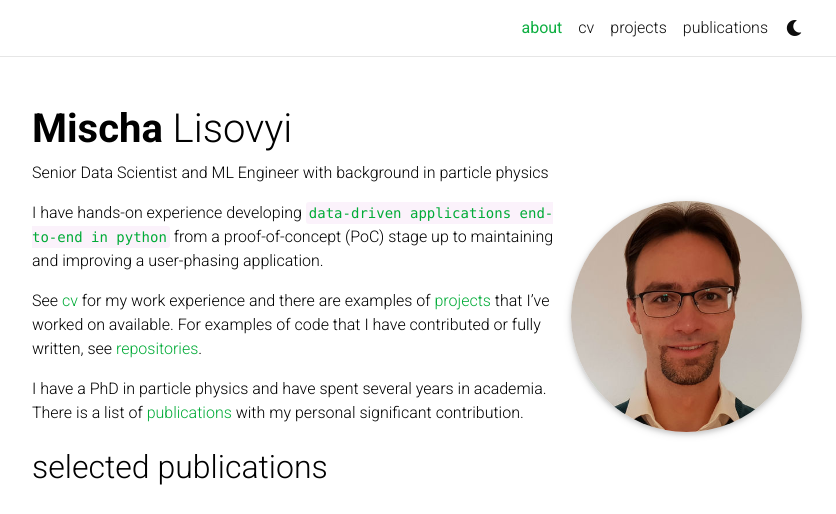
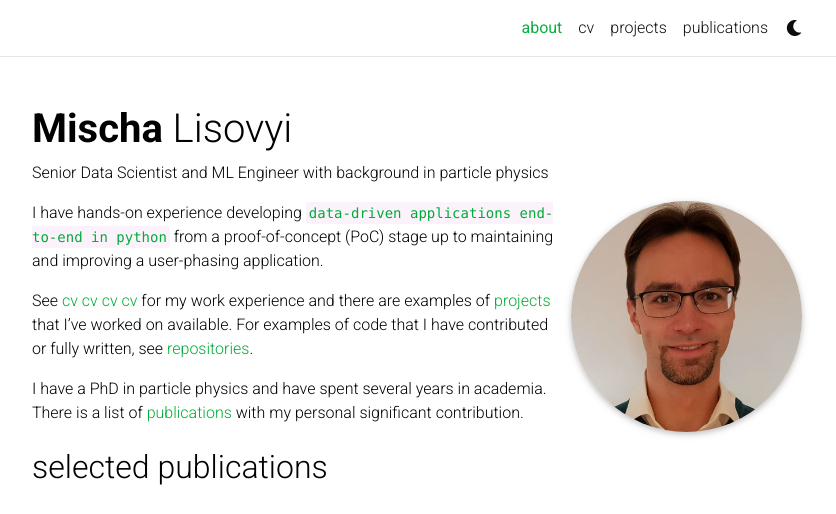
Before and after one commit to mlisovyi/mlisovyi.github.io, a Jekyll site: the page built from _pages/about.md, in a window 1280 px wide, cut to the strip 0-514 px from the top of the page. Shown: the whole strip, without its empty margins (223-1059 px from the left). Built offline with Jekyll 4.4.1, drawn with Linux system fonts in a browser that asks for light colours; full-size pictures stand in for the smaller copies a plugin makes; comment, search, counter and statistics services are not loaded; a style sheet for code colours, icons or effects is not loaded.

```diff
--- a/_pages/about.md
+++ b/_pages/about.md
@@ -18,7 +18,7 @@ social: true  # includes social icons at the bottom of the page
 I have hands-on experience developing `data-driven applications end-to-end in python` from a proof-of-concept (PoC)
 stage up to maintaining and improving a user-phasing application.
 
-See [cv](https://mlisovyi.github.io/cv/) for my work experience and
+See [cv](https://mlisovyi.github.io/cv/) [cv](/cv/) [cv](cv/) [cv](cv) for my work experience and
 there are examples of [projects](https://mlisovyi.github.io/projects/) that I've worked on
 available.
 For examples of code that I have contributed or fully written, see [repositories](https://mlisovyi.github.io/repositories/).
```
